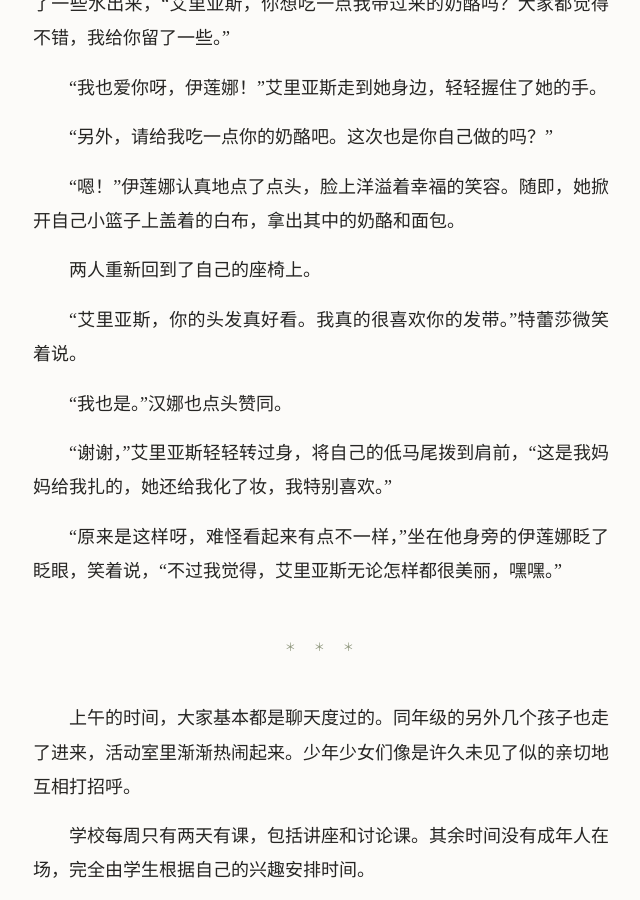
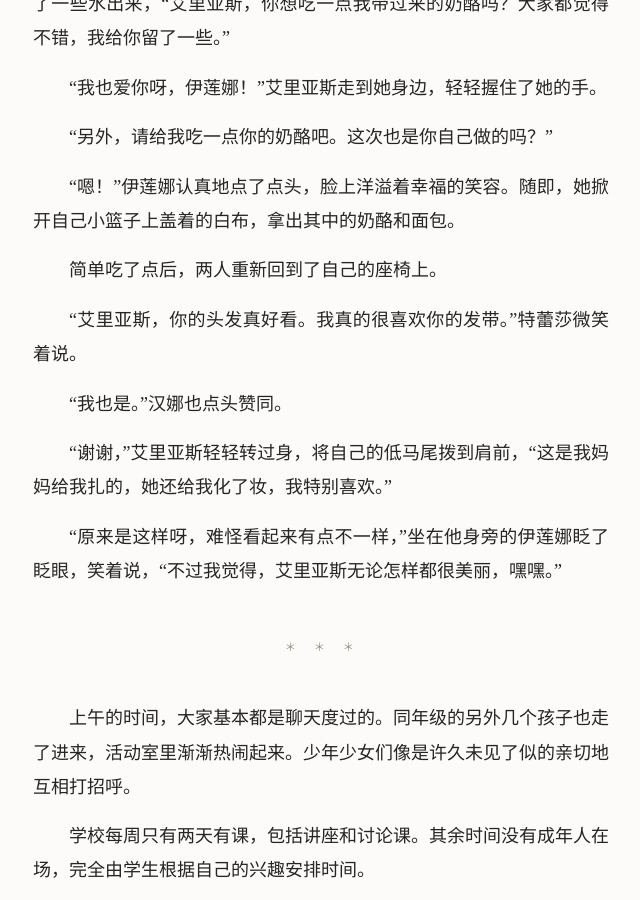
Before and after one commit to kxxx55500/kxxx55500.github.io, a Jekyll site: the page built from _chapters/saint-leina/3.md, in a window 1280 px wide and 900 px high, scrolled down 1240 px. Shown: the whole window, without its empty margins (319-959 px from the left). Built offline with Jekyll 4.4.1, drawn with Linux system fonts in a browser that asks for light colours; some web fonts are replaced.

Commit message:
修改 章节：3

```diff
--- a/_chapters/saint-leina/3.md
+++ b/_chapters/saint-leina/3.md
@@ -33,7 +33,7 @@ published: true
 
 “嗯！”伊莲娜认真地点了点头，脸上洋溢着幸福的笑容。随即，她掀开自己小篮子上盖着的白布，拿出其中的奶酪和面包。
 
-两人重新回到了自己的座椅上。
+简单吃了点后，两人重新回到了自己的座椅上。
 
 “艾里亚斯，你的头发真好看。我真的很喜欢你的发带。”特蕾莎微笑着说。
 
```
